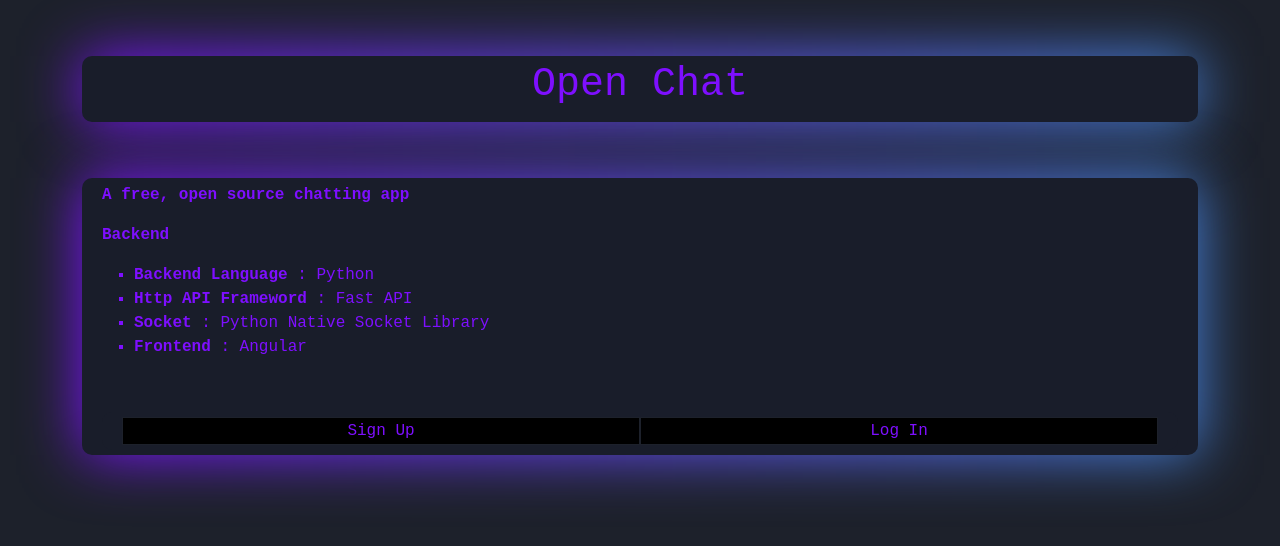
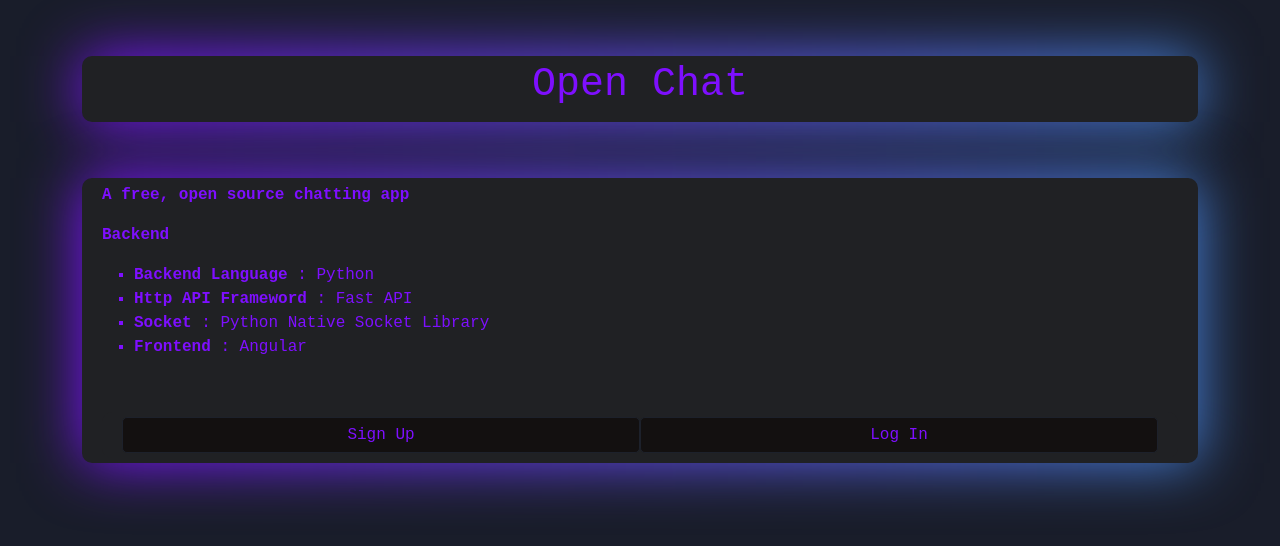
Before and after one commit to nafis-sadik/OpenChat-Frontend, an Angular app: page / in a window 1280 px wide. Shown: the top 546 px of the page. Built offline with nearby package versions, Linux system fonts and the light colour scheme.

Commit message:
Working on chat page

```diff
--- a/src/app/auth/login/login.component.css
+++ b/src/app/auth/login/login.component.css
@@ -6,7 +6,7 @@
     padding: 20px 0px 20px 0px;
     text-align: center;
     color: #252B37;
-    background-color: #191d2a;
+    background-color: var(--bg-color-2);
     animation: textColor 5s ease infinite;
     border-radius: 10px;
     margin: auto;
--- a/src/app/auth/login/login.component.html
+++ b/src/app/auth/login/login.component.html
@@ -9,6 +9,6 @@
         <div class="input-box">
             <input  class="" type="password">
         </div>
-        <input type="button" value="Submit">
+        <input [routerLink]="['/chat']" type="button" value="Log In">
     </div>
 </div>
--- a/src/app/auth/signup/signup.component.css
+++ b/src/app/auth/signup/signup.component.css
@@ -6,7 +6,7 @@
     padding: 20px 0px 20px 0px;
     text-align: center;
     color: #252B37;
-    background-color: #191d2a;
+    background-color: var(--bg-color-2);
     animation: textColor 5s ease infinite;
     border-radius: 10px;
     margin: auto;
--- a/src/app/auth/signup/signup.component.html
+++ b/src/app/auth/signup/signup.component.html
@@ -24,6 +24,6 @@
             <input type="radio" class="radio-btn" name="choice" id="female" />
             <label for="female" class="label_radio">Female</label>
         </div>
-        <input type="button" value="Submit">
+        <input [routerLink]="['/chat']" type="button" value="Sign Up">
     </div>
 </div>
--- a/src/app/chatting/chat/chat.component.css
+++ b/src/app/chatting/chat/chat.component.css
@@ -0,0 +1,20 @@
+.user-list{
+    border: 2px solid var(--border-color-1);
+    height: 100vh;
+    width: 30vw;
+    float: left;
+    background-color: var(--bg-color-1);
+}
+
+.user{
+    border-bottom: 2px solid var(--border-color-1);
+    border-radius: 5px;
+    padding: 10px 25px;
+    cursor: pointer;
+}
+
+.profile-pic{
+    border: 2px solid var(--border-color-1);
+    border-radius: 50%;
+    display: inline;
+}
--- a/src/app/chatting/chat/chat.component.html
+++ b/src/app/chatting/chat/chat.component.html
@@ -1,6 +1,27 @@
-<div class="container">
-    <div class="row">
-        <div id="UsersOnline" class="col-lg-4"></div>
-        <div id="ChattingArea" class="col-lg-8"></div>
+<section id="ChatPage" class="animate__animated animate__fadeIn">
+    <div id="UsersOnline" class="user-list container-fluid">
+        <div class="row">
+            <div class="user container-fluid">
+                <div class="col-lg-4">
+                    <img class="profile-pic" src="https://img.icons8.com/material-rounded/24/000000/user.png"/>
+                </div>
+                <div class="col-lg-8">
+                    <div>User 1</div>
+                    <div>Last Message</div>
+                </div>
+            </div>
+            <div class="user container">
+                <div class="col-lg-4">
+                    <img class="profile-pic" src="https://img.icons8.com/material-rounded/24/000000/user.png"/>
+                </div>
+                <div class="col-lg-8">
+                    <div>User 1</div>
+                    <div>Last Message</div>
+                </div>
+            </div>
+        </div>
     </div>
-</div>
+    <div id="ChattingArea" class="col-lg-8">
+        Run of Applause
+    </div>
+</section>
--- a/src/app/chatting/chatting.module.ts
+++ b/src/app/chatting/chatting.module.ts
@@ -4,7 +4,7 @@ import { ChatComponent } from './chat/chat.component';
 import { RouterModule } from '@angular/router';
 
 export const routes = [
-  { path : 'chat', component: ChatComponent, pathMatch: 'full' }
+  { path : '', component: ChatComponent, pathMatch: 'full' }
 ]
 
 @NgModule({
--- a/src/app/website/home/home.component.css
+++ b/src/app/website/home/home.component.css
@@ -1,5 +1,5 @@
 #HomePage .container div{
-    background-color: #191d2a;
+    background-color: var(--bg-color-2);
     border-radius: 10px;
     padding: 5px 20px;
     margin-top: 5%;
--- a/src/app/website/home/home.component.html
+++ b/src/app/website/home/home.component.html
@@ -1,4 +1,4 @@
-<section id="HomePage">
+<section id="HomePage" class="animate__animated animate__fadeIn">
     <div class="container">
         <div class="col-md-12 div-rgb-glow heading">
             <h1>Open Chat</h1>
@@ -13,8 +13,8 @@
                 <li> <b>Frontend</b> : Angular</li>
             </ul>
             <div class="container">
-                <input class="col-md-6 btn-custom" type="button" value="Sign Up">
-                <input class="col-md-6 btn-custom" type="button" value="Log In">
+                <input [routerLink]="['/user/signup']" class="col-md-6 btn-custom" type="button" value="Sign Up">
+                <input [routerLink]="['/user/login']" class="col-md-6 btn-custom" type="button" value="Log In">
             </div>
         </div>
     </div>
--- a/src/index.html
+++ b/src/index.html
@@ -2,10 +2,10 @@
 <html lang="en">
 <head>
   <meta charset="utf-8">
-  <title>OpenMessengerFrontend</title>
+  <title>Open Chat</title>
   <base href="/">
   <meta name="viewport" content="width=device-width, initial-scale=1">
-  <link rel="icon" type="image/x-icon" href="favicon.ico">
+  <link rel="icon" type="image/x-icon" href="https://img.icons8.com/office/50/000000/chat.png">
 </head>
 <body>
   <app-root></app-root>
--- a/src/styles.css
+++ b/src/styles.css
@@ -1,4 +1,12 @@
 /* You can add global styles to this file, and also import other style files */
+:root{
+    --bg-color-1: #191d2a;
+    --bg-color-2: #202124;
+    --border-color-1: #1d212b;
+    --btn-bg-color-1: #131010;
+    --btn-bg-color-2: #303134;
+}
+
 html, body {
     margin: 0 auto;
     height: 100%;
@@ -6,7 +14,8 @@ html, body {
 
 body{
     font-family: monospace !important;
-    background-color: #1d212b !important;
+    background-color: var(--bg-color-1) !important;
+    color: blanchedalmond !important;
 }
 
 
@@ -30,7 +39,7 @@ body{
     filter: blur(30px);
     background: linear-gradient(270deg, #0fffc1, #7e0fff);
     background-size: 200% 200%;
-    animation: animateGlow 1s ease infinite;
+    animation: animateGlow 5s ease infinite;
 }
 
 @keyframes animateGlow {
@@ -85,17 +94,34 @@ body{
     }
 }
 
-.btn-custom{
+/* .btn-custom{
     animation: textColor 5s ease infinite;
-    background: none;
     outline: none;
     border: none;
-    background-color: black;
-    border: 1px solid #1d212b;
+    background-color: var(--btn-bg-color-1);
+    border: 1px solid var(--border-color-1);
+    border-radius: 5px;
 }
 
+.btn-custom:hover{
+    transition: 2s;
+    background: linear-gradient(270deg, #0fffc1, #7e0fff);
+    background-size: 200% 200%;
+    animation: animateGlowReverse 1s ease infinite;
+    box-shadow: inset 0 19px 38px rgba(0,0,0,0.30), 0 15px 12px rgba(0,0,0,0.22);
+} */
 
-.btn-custom:hover{
+input[type=button]{
+    animation: textColor 5s ease infinite;
+    background-color: var(--btn-bg-color-1);
+    border: 1px solid var(--border-color-1);
+    padding: 5px;
+    border-radius: 5px;
+}
 
-    box-shadow: inset 0 0 35px #ccbfa3, 3px 3px 5px 0 #ccc;;
+input[type=button]:hover{
+    transition: 1s;
+    cursor: pointer;
+    animation: buttonGlow 5s ease infinite;
+    background-color: var(--btn-bg-color-2);
 }
```
